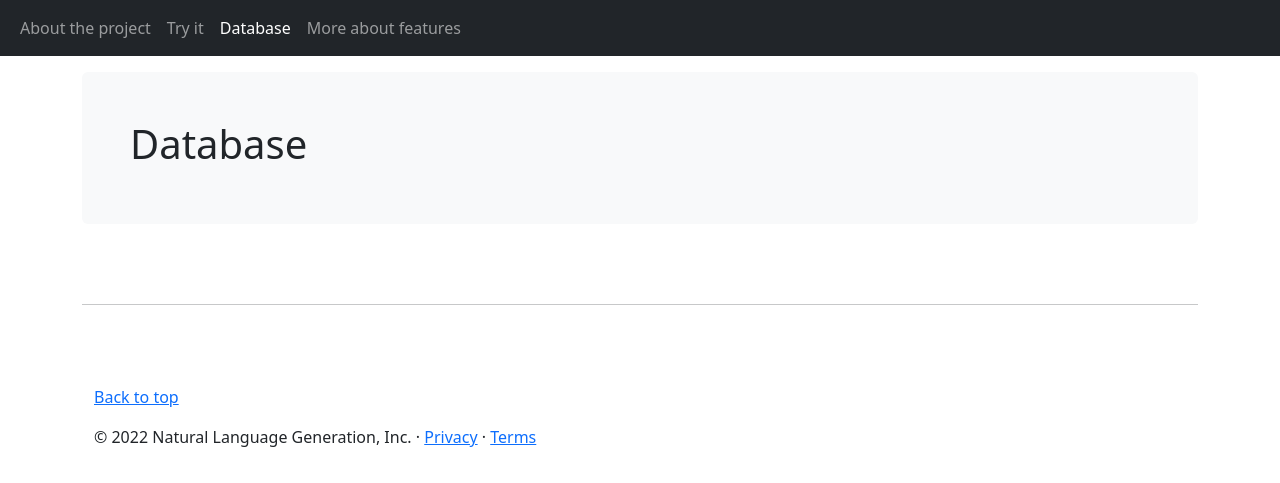
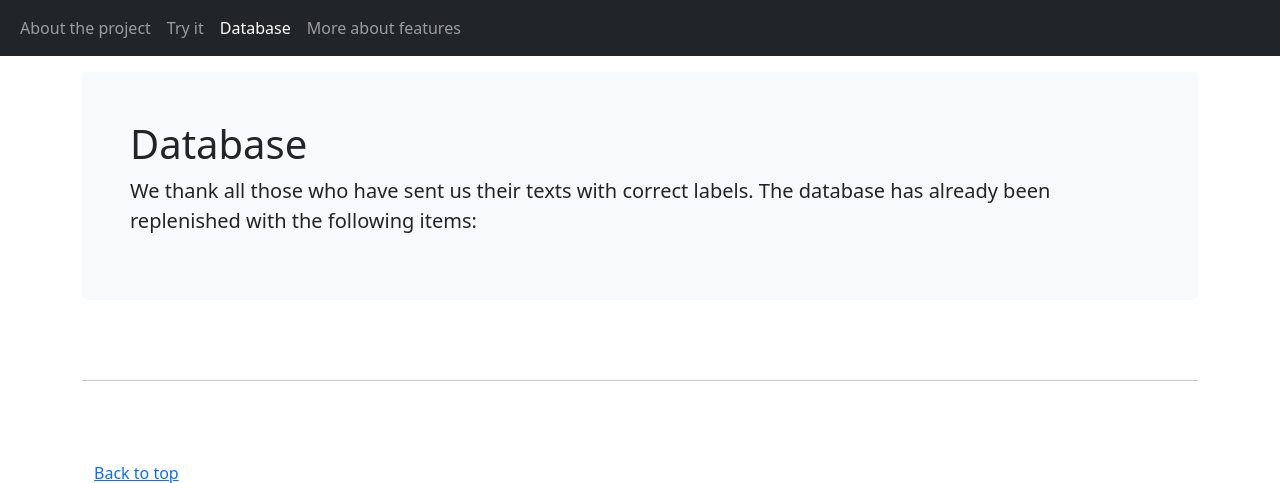
Before and after one commit to tumanov-a/machine-text-clf, a Flask app: page /db in a window 1280 px wide. Shown: the top 483 px of the page. Run offline with Flask 2, Linux system fonts and the light colour scheme; data that the repository does not hold is empty; parts of the project's set-up code (start-up, migrations or seed data) failed here and were passed over; some libraries are stand-ins or nearby versions.

```diff
--- a/templates/db.html
+++ b/templates/db.html
@@ -39,6 +39,7 @@
     <main class="container">
       <div class="bg-light p-5 rounded">
         <h1>Database</h1>
+        <p class="lead">We thank all those who have sent us their texts with correct labels. The database has already been replenished with the following items:</p>
         {% if db %}
         <div class="table-responsive">
           <table class="table table-striped table-sm">
```
